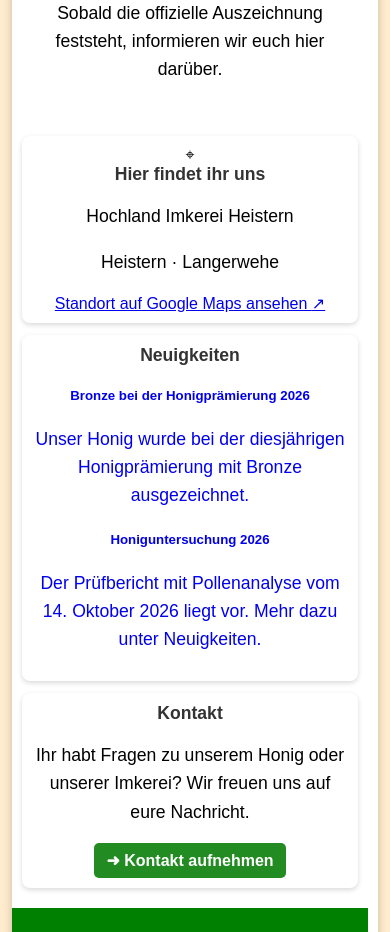
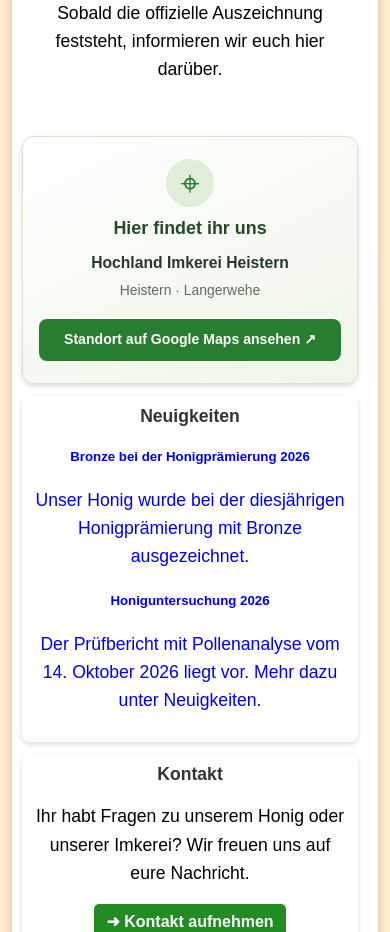
Before and after one commit to Kardnic/Hochland-Imkerei-Webseite, a React (Vite) app: page / in a window 390 px wide. Shown: the part 1520-2452 px from the top of the page. Built offline with nearby package versions, Linux system fonts and the light colour scheme.

Commit message:
Styling für moderne responsive Standort-Kachel

```diff
--- a/src/layouts/HauptLayout.css
+++ b/src/layouts/HauptLayout.css
@@ -671,3 +671,64 @@ img, video, iframe { max-width: 100%; }
 .map-placeholder { box-sizing: border-box; min-height: 200px; height: auto; display: flex; flex-direction: column; justify-content: center; align-items: center; gap: 12px; padding: 16px; background: #f4f6f0; text-align: center; }
 .map-placeholder p { margin: 0; }
 .map-placeholder a { color: #206b25; font-weight: 600; }
+
+
+/* Kompakte Standort-Kachel in der rechten Seitenleiste */
+.seite-rechts .standort-kachel {
+  box-sizing: border-box;
+  padding: 22px 16px;
+  background: linear-gradient(155deg, #ffffff 0%, #f0f6e9 100%);
+  border: 1px solid #d9e6ce;
+  border-radius: 12px;
+  text-align: center;
+}
+.standort-icon {
+  display: grid;
+  place-items: center;
+  width: 48px;
+  height: 48px;
+  margin: 0 auto 10px;
+  border-radius: 50%;
+  background: #e0edd8;
+  color: #287b2d;
+  font-size: 34px;
+  line-height: 1;
+}
+.seite-rechts .standort-kachel h3 {
+  margin: 0 0 12px;
+  color: #244b28;
+  font-size: 1.12rem;
+  line-height: 1.3;
+}
+.seite-rechts .standort-kachel .standort-ort {
+  margin: 0 0 5px;
+  color: #26392b;
+  font-weight: 700;
+  font-size: .98rem;
+  line-height: 1.4;
+}
+.seite-rechts .standort-kachel .standort-region {
+  margin: 0 0 18px;
+  color: #5d6c5b;
+  font-size: .87rem;
+}
+.seite-rechts .standort-kachel .standort-link {
+  display: block;
+  padding: 11px 10px;
+  border-radius: 8px;
+  background: #287d31;
+  color: white;
+  font-weight: 700;
+  font-size: .88rem;
+  line-height: 1.4;
+  text-decoration: none;
+  transition: background-color .2s ease, transform .2s ease;
+}
+.seite-rechts .standort-kachel .standort-link:hover {
+  background: #1e6326;
+  transform: translateY(-1px);
+}
+.seite-rechts .standort-kachel .standort-link:focus-visible {
+  outline: 3px solid #d6a333;
+  outline-offset: 3px;
+}
```
